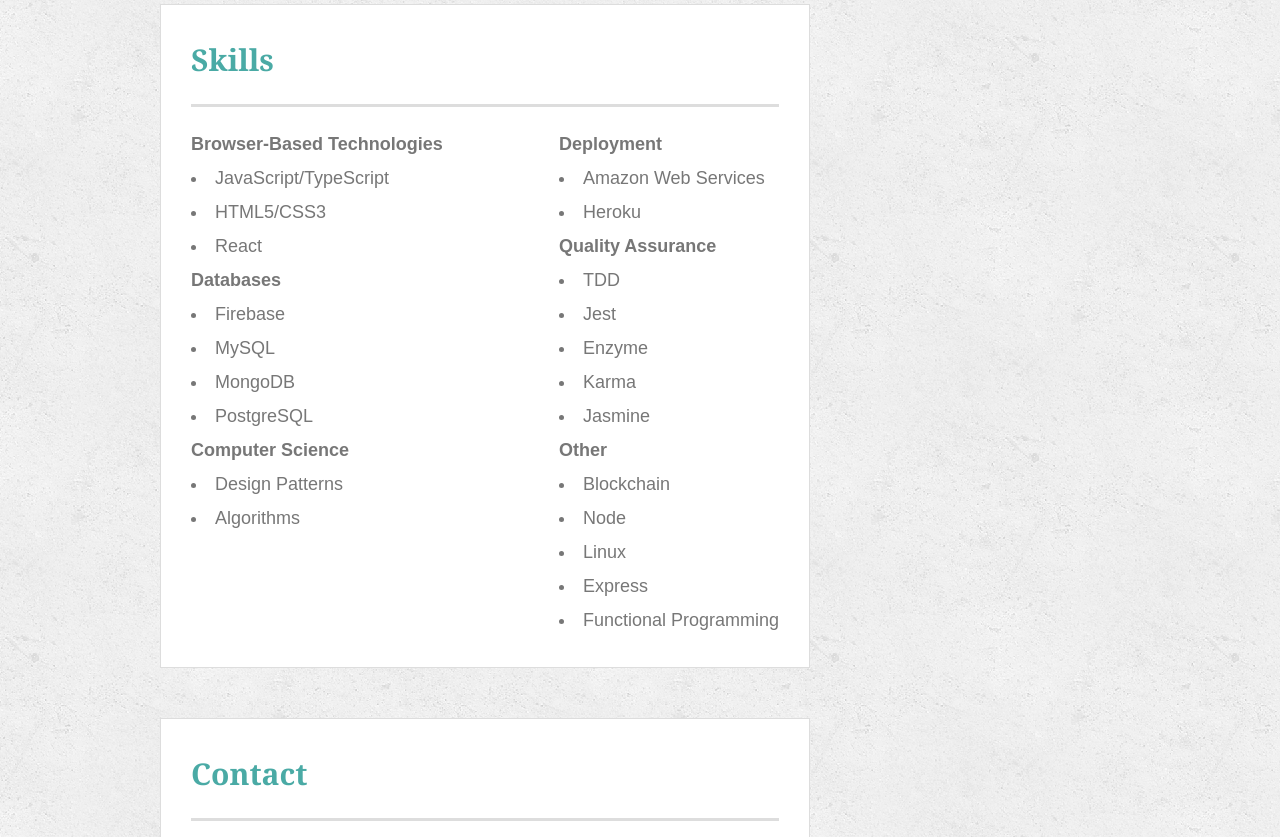
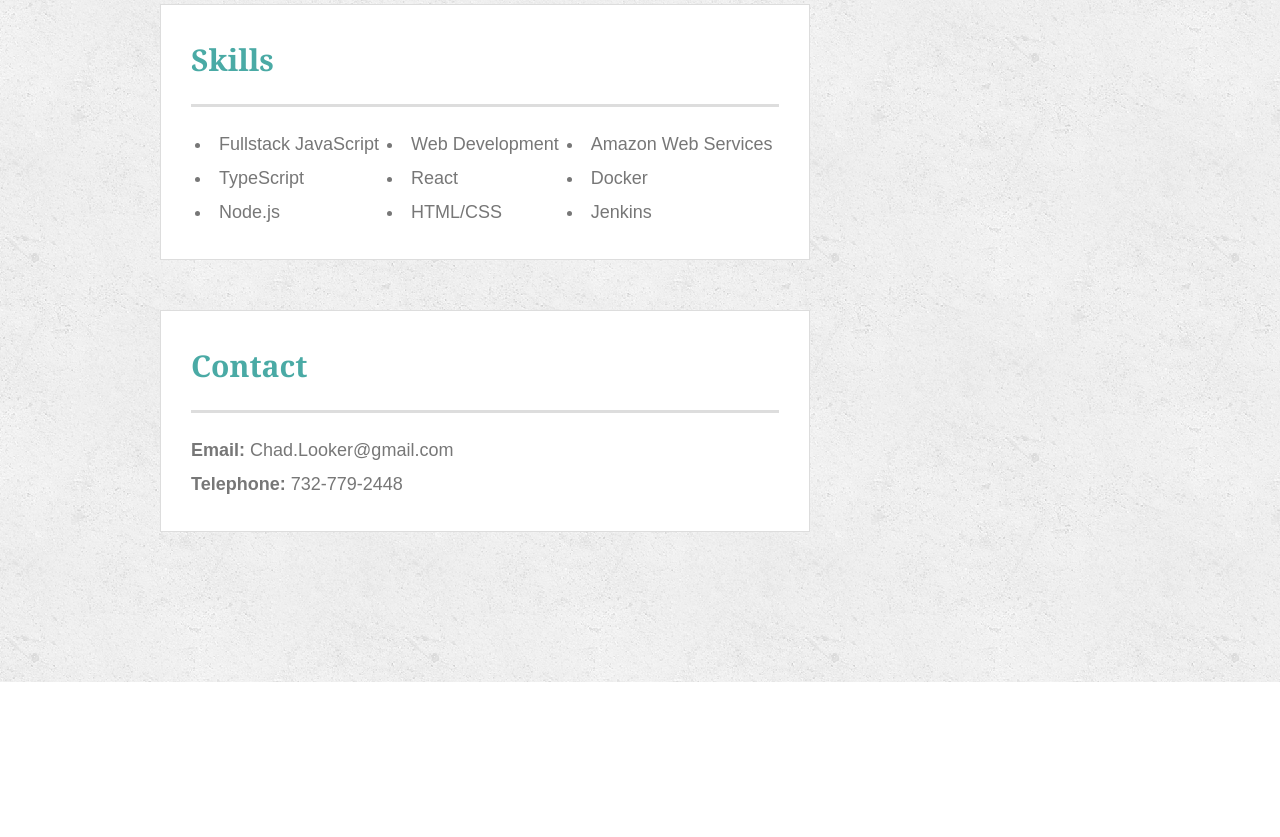
Before and after one commit to CLooker/clooker.github.io, a plain HTML site: page index.html in a window 1280 px wide. Shown: the part 1300-2137 px from the top of the page. After the commit the page ends 1982 px from the top, so only its background shows below. Drawn offline with nearby package versions, Linux system fonts and the light colour scheme.

Commit message:
Update to latest info

```diff
--- a/assets/css/style.css
+++ b/assets/css/style.css
@@ -182,17 +182,17 @@ ul li:first-child {
   list-style-type: none;
 }
 
-.listContainer ul {
+.list-container ul {
   list-style-type: disc;
   list-style-position: inside;
 }
 
-#list1 {
-  float: left;
+.list-container {
+  display: flex;
 }
 
-#list2 {
-  float: right;
+.list-container * {
+  margin: 0 2px;
 }
 
 /* portfolio page */
--- a/index.html
+++ b/index.html
@@ -43,61 +43,21 @@
       <section class="main-section">
         <div>
           <h1>Skills</h1>
-          <div class="listContainer">
-            <div id="list1">
-              <ul>
-                <li>
-                  <strong>Browser-Based Technologies</strong>
-                </li>
-                <li>JavaScript/TypeScript</li>
-                <li>HTML5/CSS3</li>
-                <li>React</li>
-              </ul>
-              <ul>
-                <li>
-                  <strong>Databases</strong>
-                </li>
-                <li>Firebase</li>
-                <li>MySQL</li>
-                <li>MongoDB</li>
-                <li>PostgreSQL</li>
-              </ul>
-              <ul>
-                <li>
-                  <strong>Computer Science</strong>
-                </li>
-                <li>Design Patterns</li>
-                <li>Algorithms</li>
-              </ul>
+          <div class="list-container">
+            <div>
+                <li>Fullstack JavaScript</li>
+                <li>TypeScript</li>
+                <li>Node.js</li>
             </div>
-            <div id="list2">
-              <ul>
-                <li>
-                  <strong>Deployment</strong>
-                </li>
-                <li>Amazon Web Services</li>
-                <li>Heroku</li>
-              </ul>
-              <ul>
-                <li>
-                  <strong>Quality Assurance</strong>
-                </li>
-                <li>TDD</li>
-                <li>Jest</li>
-                <li>Enzyme</li>
-                <li>Karma</li>
-                <li>Jasmine</li>
-              </ul>
-              <ul>
-                <li>
-                  <strong>Other</strong>
-                </li>
-                <li>Blockchain</li>
-                <li>Node</li>
-                <li>Linux</li>
-                <li>Express</li>
-                <li>Functional Programming</li>
-              </ul>
+            <div>
+              <li>Web Development</li>
+              <li>React</li>
+              <li>HTML/CSS</li>
+            </div>
+            <div>
+              <li>Amazon Web Services</li>
+              <li>Docker</li>
+              <li>Jenkins</li>
             </div>
           </div>
         </div>
@@ -138,7 +98,7 @@
   </div>
   <footer>
     <div class="container">
-      Copyright &copy; 2018 Chad Looker
+      Copyright &copy; 2019 Chad Looker
     </div>
   </footer>
   <script src="https://code.jquery.com/jquery-3.2.1.min.js" integrity="sha256-hwg4gsxgFZhOsEEamdOYGBf13FyQuiTwlAQgxVSNgt4="
```
Also changed, not shown: contact.html (deleted, +0 -74 lines), portfolio.html (+3 -11 lines).
